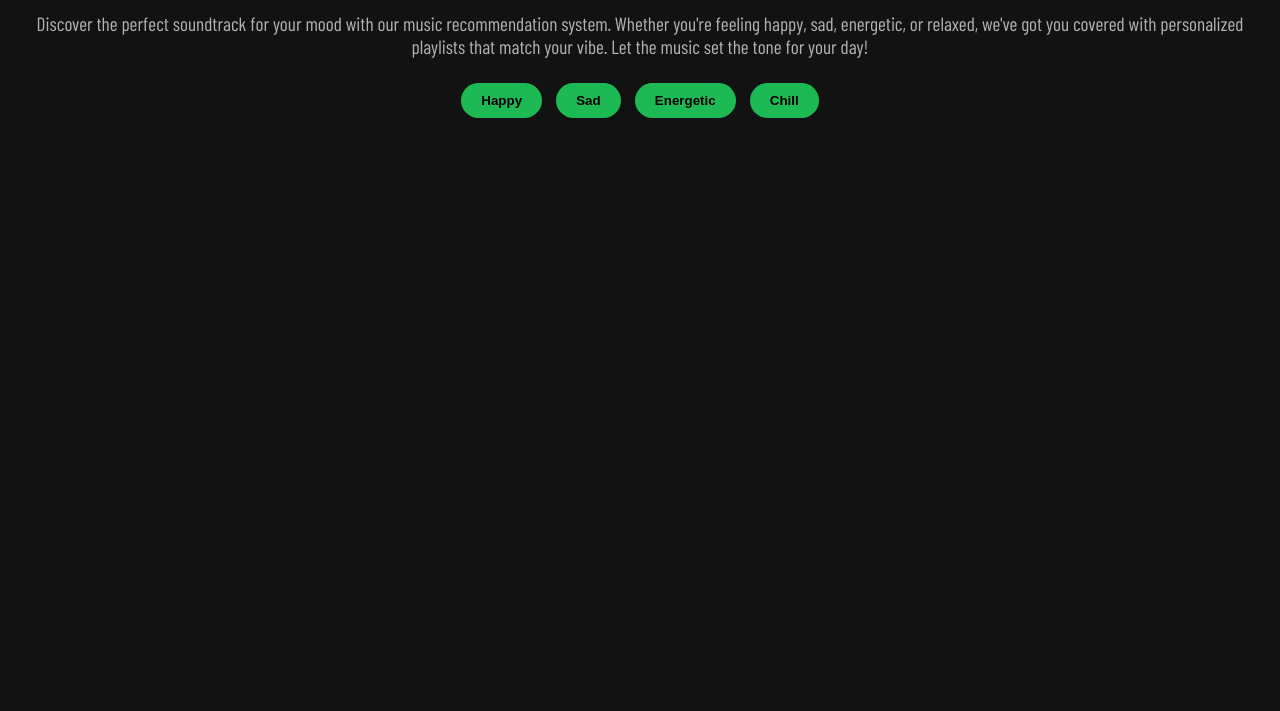
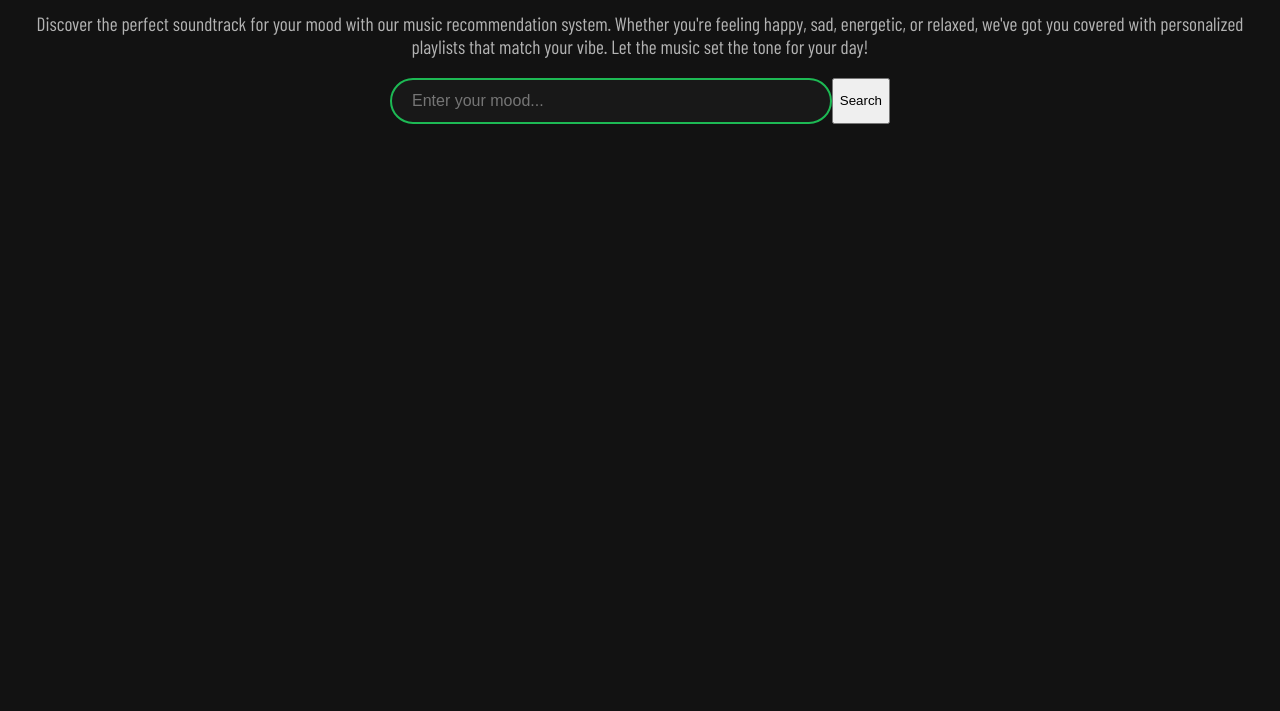
Before and after one commit to Zach5824/first_repo, a plain HTML site: page Music-Recommender/index.html in a window 1280 px wide. Shown: the part 89-800 px from the top of the page. Drawn offline with nearby package versions, Linux system fonts and the light colour scheme; a script that the page names is missing; a web font is replaced by a local one.

Commit message:
intoduced searchh bar

```diff
--- a/Music-Recommender/index.html
+++ b/Music-Recommender/index.html
@@ -14,12 +14,11 @@
         <p>Discover the perfect soundtrack for your mood with our music recommendation system. Whether you're feeling happy, sad, energetic, or relaxed, we've got you covered with personalized playlists that match your vibe. Let the music set the tone for your day!</p>
     </header>
 
-    <nav id="moods">
-        <button class="mood-button" data-mood="happy">Happy</button>
-        <button class="mood-button" data-mood="sad">Sad</button>
-        <button class="mood-button" data-mood="energetic">Energetic</button>
-        <button class="mood-button" data-mood="chill">Chill</button>
-    </nav>
+   <section id="searchbar">
+        <input type="text" id="mood-input" placeholder="Enter your mood...">
+        <button id="search-button">Search</button>
+
+   </section>
 
     <main id="music-container">
         <!--  recommendations will be displayed here -->
--- a/Music-Recommender/index.js
+++ /dev/null
@@ -1,12 +0,0 @@
-// 1. Your local "Database"
-const musicLibrary = [
-    { id: 1, title: "Midnight City", artist: "M83", mood: "chill", img: "https://via.placeholder.com/150" },
-    { id: 2, title: "Thunderstruck", artist: "AC/DC", mood: "energetic", img: "https://via.placeholder.com/150" },
-    { id: 3, title: "Walking on Sunshine", artist: "Katrina", mood: "happy", img: "https://via.placeholder.com/150" },
-    { id: 4, title: "Weightless", artist: "Marconi Union", mood: "chill", img: "https://via.placeholder.com/150" },
-    { id: 5, title: "Eye of the Tiger", artist: "Survivor", mood: "energetic", img: "https://via.placeholder.com/150" }
-];
-
-// 2. Select Elements
-const grid = document.getElementById('music-container');
-const buttons = document.querySelectorAll('.mood-button');
--- a/Music-Recommender/style.css
+++ b/Music-Recommender/style.css
@@ -15,23 +15,26 @@ header p {
     color: #b3b3b3;
 }
 
-#moods {
-    margin: 20px 0;
+#searchbar {
+    display: flex;
+    justify-content: center;
+    margin: 20px auto;
+    max-width: 500px;
 }
 
-.mood-button {
+#mood-input {
+    width: 100%;
+    padding: 12px 20px;
+    border-radius: 25px;
+    border: 2px solid #1db954; /* Green accent */
+    background-color: #181818;
+    color: white;
+    font-size: 1rem;
+    outline: none;
+}
 
-    padding: 10px 20px;
-    margin: 5px;
-    cursor: pointer;
-    background-color: #1DB954; /* Spotify Green */
-    border: none;
-    border-radius: 50px;
-    color: rgb(0, 0, 0);
-    font-weight: bold;
-}
-.mood-button:hover {
-    background-color: #47db7b; /* Lighter Spotify Green */
+#music-search:focus {
+    box-shadow: 0 0 10px #1db954;
 }
 
 #music-container {
```
